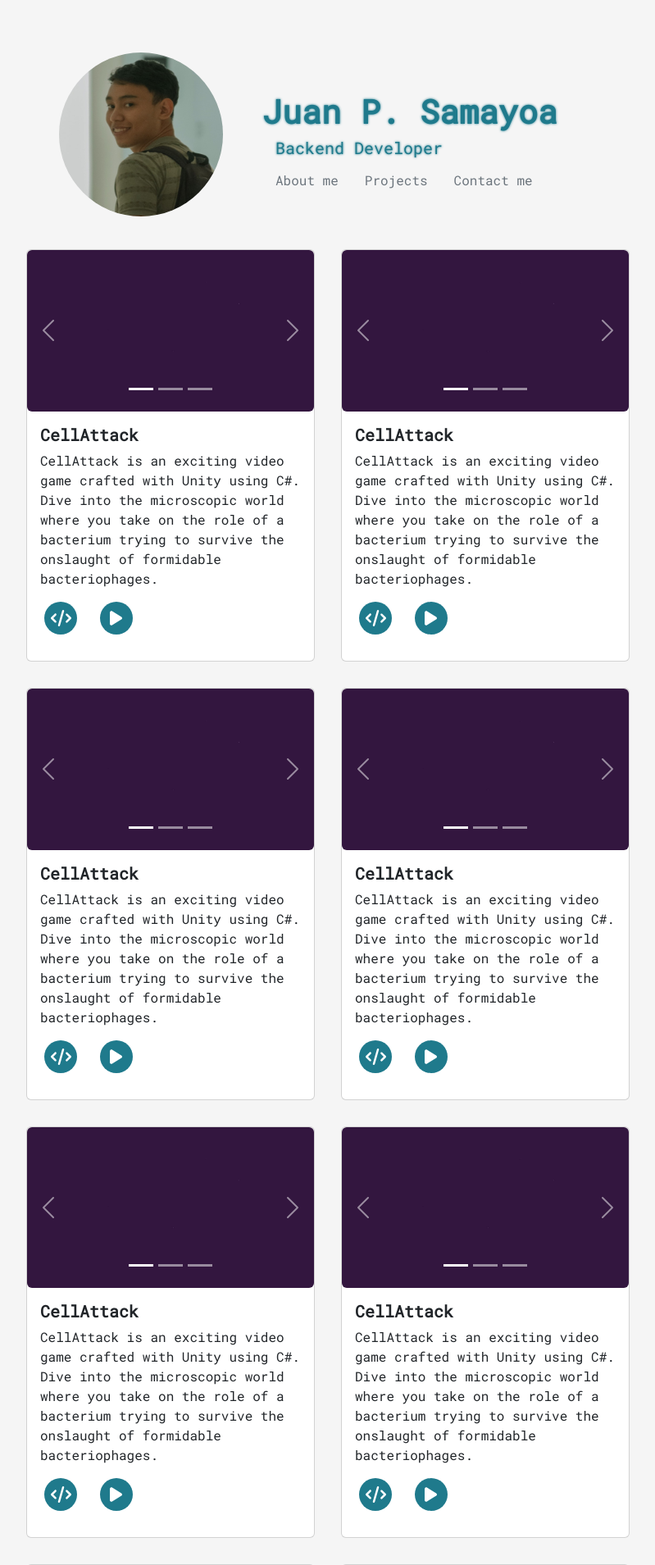
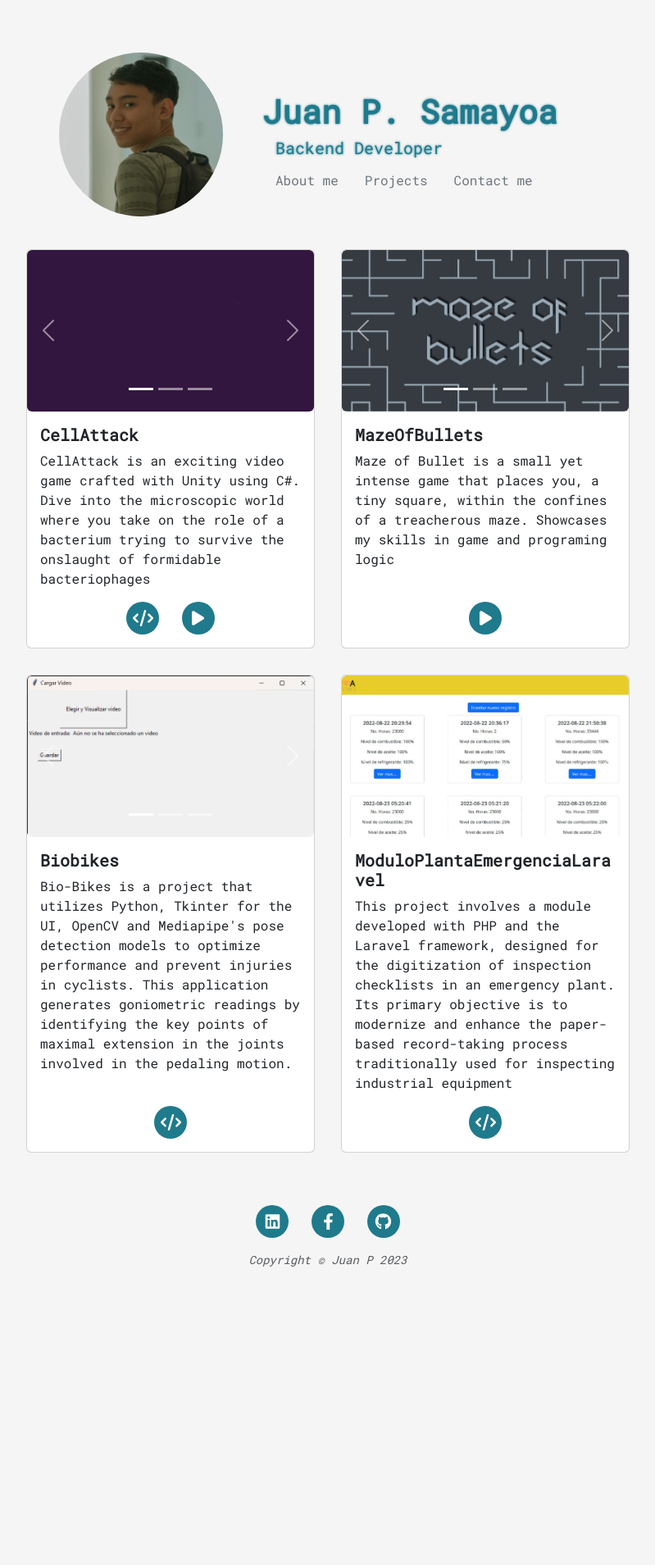
Before and after one commit to juanpsama/my_portfolio_website, a Flask app: page /projects in a window 1280 px wide. Shown: the top 1909 px of the page at 82% size, without its empty margins (240-1039 px from the left). After the commit the page ends 1545 px from the top, so only its background shows below. Run offline with Flask 3, Linux system fonts and the light colour scheme; some libraries are stand-ins or nearby versions.

Commit message:
feat: make projects cards display

```diff
--- a/main.py
+++ b/main.py
@@ -1,4 +1,5 @@
 import os
+import csv
 
 from flask import Flask, render_template, flash, url_for, redirect
 from forms import ContactForm
@@ -7,6 +8,13 @@ from flask_ckeditor import CKEditor
 
 from send_email import send_email
 
+def csv_to_dict(archivo_csv):
+    lista_diccionarios = []
+    with open(archivo_csv, 'r', newline='', encoding='utf-8') as archivo:
+        lector_csv = csv.DictReader(archivo)
+        for fila in lector_csv:
+            lista_diccionarios.append(dict(fila))
+    return lista_diccionarios
 
 app = Flask(__name__)
 #Set up the Ckeditor field
@@ -22,7 +30,10 @@ def about():
 
 @app.route('/projects')
 def projects():
-    return render_template('projects.html')
+    # Opens a csv with data about the projects
+    file_csv = 'projects.csv'
+    projects_dict = csv_to_dict(file_csv)
+    return render_template('projects.html', projects = projects_dict)
 
 @app.route('/contact', methods = ['GET', 'POST'])
 def contact():
--- /dev/null
+++ b/projects.csv
@@ -0,0 +1,5 @@
+name,description,first_image,second_image,third_image,github_url,play_url
+CellAttack,CellAttack is an exciting video game crafted with Unity using C#. Dive into the microscopic world where you take on the role of a bacterium trying to survive the onslaught of formidable bacteriophages,cellattack_1.gif,cellattack_2.jpeg,cellattack_3.jpeg,https://github.com/juanpsama/CellAttack,https://thelastjpg.itch.io/cellattack
+MazeOfBullets,"Maze of Bullet is a small yet intense game that places you, a tiny square, within the confines of a treacherous maze. Showcases my skills in game and programing logic",maze_1.png,maze_2.png,maze_3.png,,https://kleyma.itch.io/maze-of-bullets
+Biobikes,"Bio-Bikes is a project that utilizes Python, Tkinter for the UI, OpenCV and Mediapipe's pose detection models to optimize performance and prevent injuries in cyclists. This application generates goniometric readings by identifying the key points of maximal extension in the joints involved in the pedaling motion.",bikes_1.png,bikes_2.png,bikes_3.png,https://github.com/juanpsama/bio-bikes,
+ModuloPlantaEmergenciaLaravel,"This project involves a module developed with PHP and the Laravel framework, designed for the digitization of inspection checklists in an emergency plant. Its primary objective is to modernize and enhance the paper-based record-taking process traditionally used for inspecting industrial equipment",laravel_1.jpg,laravel_2.jpg,laravel_3.jpg,https://github.com/juanpsama/web-planta-emergencia,
--- a/templates/projects.html
+++ b/templates/projects.html
@@ -2,76 +2,63 @@
 {% include "header.html" %}
 <div class="container px-5">
   <div class="row row-columns-4 gx-0 justify-content-center">
-  {% for i in range(11) %}
+  {% for project in projects %}
   <div class="card m-3" style="width: 22rem;">
-    <div id="carouselExampleIndicators" class="carousel slide" data-bs-ride="carousel">
+    <div id="{{project.name}}" class="carousel slide" data-bs-ride="carousel">
       <div class="carousel-indicators">
-        <button type="button" data-bs-target="#carouselExampleIndicators" data-bs-slide-to="0" class="active" aria-current="true" aria-label="Slide 1"></button>
-        <button type="button" data-bs-target="#carouselExampleIndicators" data-bs-slide-to="1" aria-label="Slide 2"></button>
-        <button type="button" data-bs-target="#carouselExampleIndicators" data-bs-slide-to="2" aria-label="Slide 3"></button>
+        <button type="button" data-bs-target="#{{project.name}}" data-bs-slide-to="0" class="active" aria-current="true" aria-label="Slide 1"></button>
+        <button type="button" data-bs-target="#{{project.name}}" data-bs-slide-to="1" aria-label="Slide 2"></button>
+        <button type="button" data-bs-target="#{{project.name}}" data-bs-slide-to="2" aria-label="Slide 3"></button>
       </div>
       <div class="carousel-inner">
         <div class="carousel-item active">
-          <img src="{{url_for('static', filename ='assets/CellAttack_1.gif')}}" class="d-block w-100 rounded" alt="...">
+          <img src="{{url_for('static', filename = 'assets/{image}'.format(image = project.first_image) )}}" class="d-block w-100 rounded" alt="{{project.first_image}}">
         </div>
         <div class="carousel-item">
-          <img src="{{url_for('static', filename ='assets/CellAttack_2.jpeg')}}" class="d-block w-100 rounded" alt="...">
+          <img src="{{url_for('static', filename = 'assets/{image}'.format(image = project.second_image) )}}" class="d-block w-100 rounded" alt="...">
         </div>
         <div class="carousel-item">
-          <img src="{{url_for('static', filename ='assets/CellAttack_3.jpeg')}}" class="d-block w-100 rounded" alt="...">
+          <img src="{{url_for('static', filename = 'assets/{image}'.format(image = project.third_image) )}}" class="d-block w-100 rounded" alt="...">
         </div>
       </div>
-      <button class="carousel-control-prev" type="button" data-bs-target="#carouselExampleIndicators" data-bs-slide="prev">
+      <button class="carousel-control-prev" type="button" data-bs-target="#{{project.name}}" data-bs-slide="prev">
         <span class="carousel-control-prev-icon" aria-hidden="true"></span>
         <span class="visually-hidden">Previous</span>
       </button>
-      <button class="carousel-control-next" type="button" data-bs-target="#carouselExampleIndicators" data-bs-slide="next">
+      <button class="carousel-control-next" type="button" data-bs-target="#{{project.name}}" data-bs-slide="next">
         <span class="carousel-control-next-icon" aria-hidden="true"></span>
         <span class="visually-hidden">Next</span>
       </button>
     </div>
     <div class="card-body">
-      <h5 class="card-title"><b>CellAttack</b></h5>
+      <h5 class="card-title"><b>{{project.name}}</b></h5>
       <p class="card-text">
-        CellAttack is an exciting video game crafted with Unity using C#. Dive into the microscopic world where you take on the role of a bacterium trying to survive the onslaught of formidable bacteriophages.
+        {{project.description}}
       </p>
       <!-- <a href="#" class="btn btn-primary">Go somewhere</a> -->
-      <ul class="list-inline">
+    </div>
+    <ul class="list-inline align-bottom container text-center">
+      {%if project.github_url != '' %}
       <li class="list-inline-item">
-            <a href="https://github.com/juanpsama">
+          <a href="{{project.github_url}}">
               <span class="fa-stack fa-lg">
                   <i class="fas fa-circle fa-stack-2x color-text"></i>
                   <i class="fa-solid fa-code fa-stack-1x fa-inverse"></i>
               </span>
           </a>
       </li>
+      {%endif%}
+      {%if project.play_url != '' %}
       <li class="list-inline-item">
-            <a href="https://www.linkedin.com/in/juan-pablo-samayoa-9b08b7268">
+          <a href="{{project.play_url}}">
               <span class="fa-stack fa-lg">
                   <i class="fas fa-circle fa-stack-2x color-text" ></i>
                   <i class="fa-solid fa-play fa-stack-1x fa-inverse"></i>
               </span>
           </a>
       </li>
+      {%endif%}
   </ul>
-<!--
-      <a href="https://github.com/juanpsama">
-        <span class="fa-stack fa-lg">
-            <i class="fas fa-circle fa-stack-2x color-text"></i>
-            <i class="fab fa-github fa-stack-2x fa-inverse"></i>
-        </span>
-      </a> -->
-
-      <!-- <a href="https://github.com/juanpsama">
-        <span class="fa-stack fa-lg">
-            <i class="fas fa-circle fa-stack-2x color-text"></i>
-            <i class="fab fa-github fa-stack-2x fa-inverse"></i>
-        </span>
-      </a> -->
-
-      <!-- <i class="fa-solid fa-play"></i> -->
-
-    </div>
   </div>
   {% endfor %}
 </div>
```
Also changed, not shown: static/assets/bikes_1.png (added), static/assets/bikes_2.png (added), static/assets/bikes_3.png (added), static/assets/laravel_1.jpg (added), static/assets/laravel_2.jpg (added), static/assets/laravel_3.jpg (added), static/assets/maze_1.png (added), static/assets/maze_2.png (added), static/assets/maze_3.png (added). Lines whose indentation alone changed are shown as unchanged.
